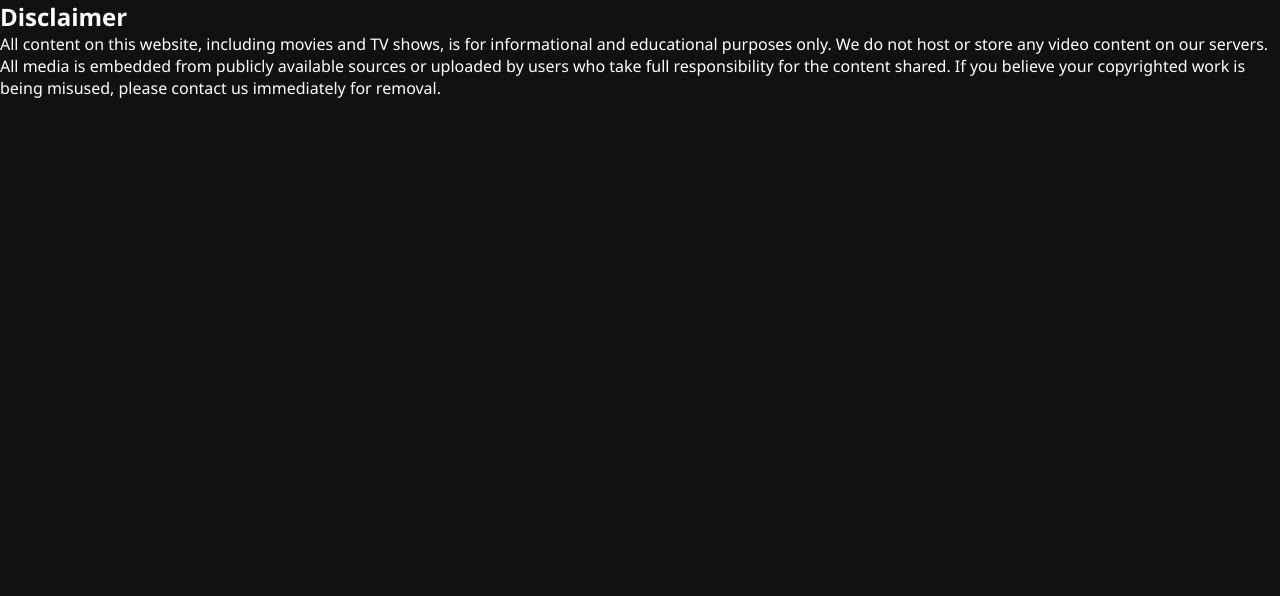
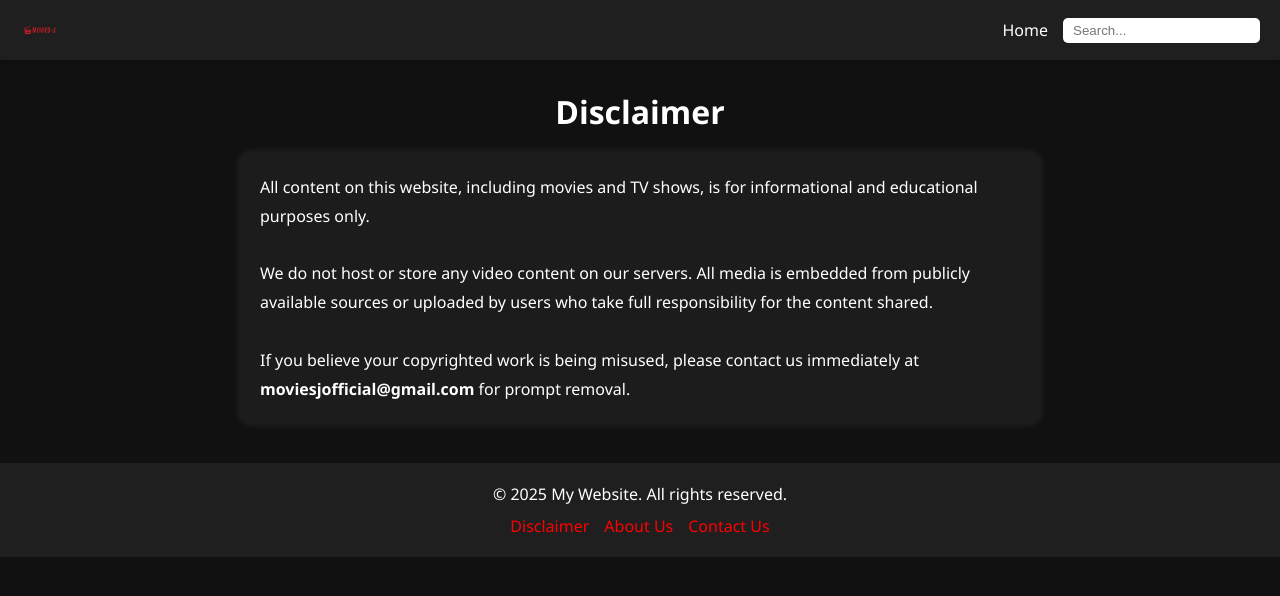
Before and after one commit to onestar2020/movies-J, a plain HTML site: page my-website/disclaimer.html in a window 1280 px wide. Drawn offline with Linux system fonts and the light colour scheme; no server answers.

Commit message:
my-website/disclaimer.html

```diff
--- a/my-website/disclaimer.html
+++ b/my-website/disclaimer.html
@@ -1,14 +1,57 @@
 <!DOCTYPE html>
 <html lang="en">
 <head>
-  <meta charset="UTF-8">
+  <meta charset="UTF-8" />
+  <meta name="viewport" content="width=device-width, initial-scale=1.0"/>
   <title>Disclaimer - Movies-J</title>
   <link rel="stylesheet" href="css/home.css">
+  <link rel="icon" href="images/logo.png" type="image/png">
+  <meta name="theme-color" content="#000000">
+  <link rel="stylesheet" href="https://cdnjs.cloudflare.com/ajax/libs/font-awesome/6.5.1/css/all.min.css" crossorigin="anonymous" referrerpolicy="no-referrer" />
 </head>
 <body>
-  <div class="container">
-    <h2>Disclaimer</h2>
-    <p>All content on this website, including movies and TV shows, is for informational and educational purposes only. We do not host or store any video content on our servers. All media is embedded from publicly available sources or uploaded by users who take full responsibility for the content shared. If you believe your copyrighted work is being misused, please contact us immediately for removal.</p>
+  <!-- Navbar -->
+  <div class="navbar">
+    <img src="images/logo.png" alt="Movies-J Logo" class="logo-effect glow-gradient" />
+    <div class="nav-links">
+      <a href="index.html">Home</a>
+      <input type="text" class="search-bar" placeholder="Search..." onfocus="openSearchModal()" />
+    </div>
   </div>
+
+  <!-- Page Content -->
+  <div class="content-page">
+    <h1 style="text-align: center; margin-top: 30px;">Disclaimer</h1>
+    <div style="max-width: 800px; margin: 20px auto; padding: 20px; background: #1c1c1c; border-radius: 10px; box-shadow: 0 0 10px rgba(255,255,255,0.1);">
+      <p style="line-height: 1.8;">
+        All content on this website, including movies and TV shows, is for informational and educational purposes only.
+        <br><br>
+        We do not host or store any video content on our servers. All media is embedded from publicly available sources or uploaded by users who take full responsibility for the content shared.
+        <br><br>
+        If you believe your copyrighted work is being misused, please contact us immediately at <strong>moviesjofficial@gmail.com</strong> for prompt removal.
+      </p>
+    </div>
+  </div>
+
+  <!-- Footer -->
+  <footer class="footer">
+    <div class="footer-content">
+      <p>&copy; 2025 My Website. All rights reserved.</p>
+      <div class="footer-links">
+        <a href="disclaimer.html">Disclaimer</a>
+        <a href="about.html">About Us</a>
+        <a href="contact.html">Contact Us</a>
+      </div>
+    </div>
+  </footer>
+
+  <!-- Optional Search Modal (for consistency, but can remove if unused) -->
+  <div class="search-modal" id="search-modal">
+    <button class="close" onclick="closeSearchModal()">&times;</button>
+    <input type="text" id="search-input" placeholder="Search for a movie or show..." oninput="searchTMDB()" />
+    <div class="results" id="search-results"></div>
+  </div>
+
+  <script src="js/home.js"></script>
 </body>
 </html>
```
